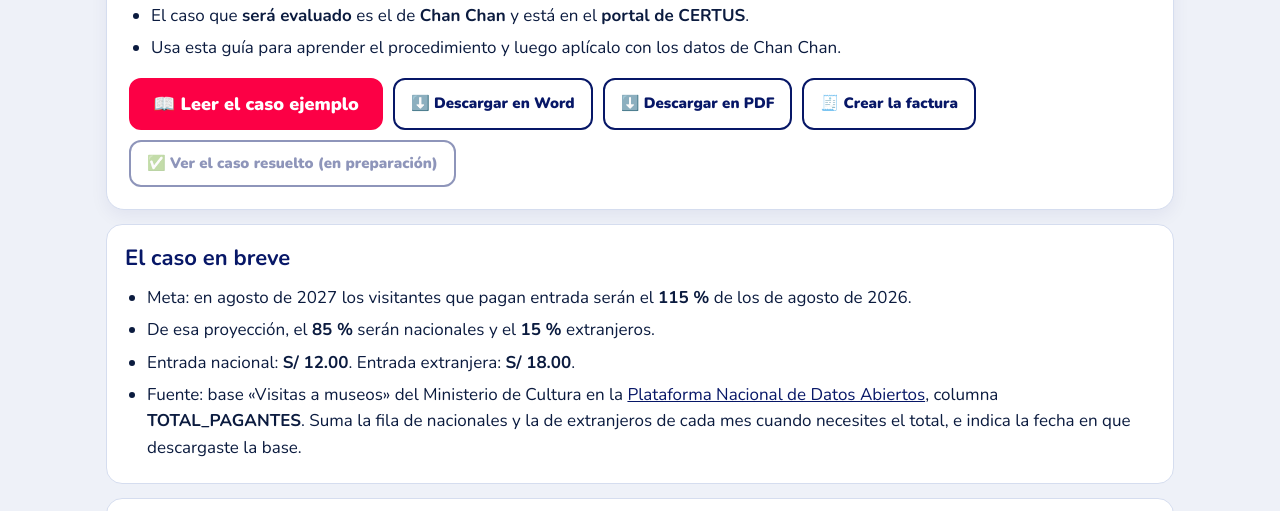
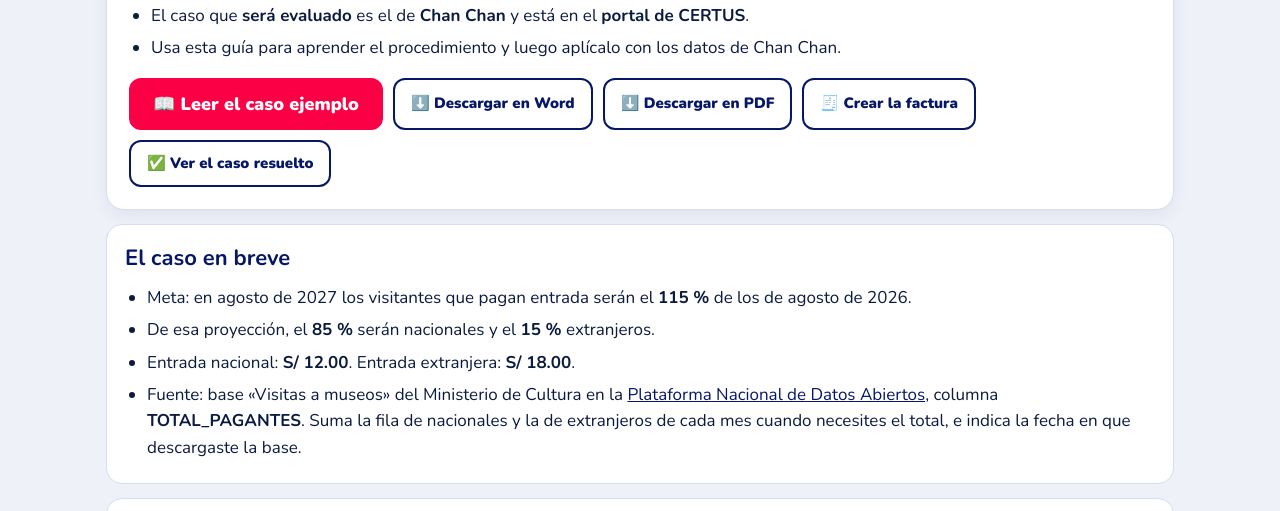
Before and after one commit to EduardoAEGES/cursos_edu, a plain HTML site: page pl-guia-aa2.html in a window 1280 px wide. Shown: the part 220-731 px from the top of the page. Drawn offline with nearby package versions, Linux system fonts and the light colour scheme.

Commit message:
Guía AA2: enlace del caso resuelto
Co-Authored-By: Claude Opus 5.5 <noreply@anthropic.com>
Claude-Session: https://claude.ai/code/session_01BettphNs5jybmkrT89QeAk

```diff
--- a/pl-guia-aa2.html
+++ b/pl-guia-aa2.html
@@ -4,7 +4,7 @@
 <meta charset="UTF-8">
 <meta name="viewport" content="width=device-width, initial-scale=1.0">
 <title>Guía para evidencia AA2</title>
-<meta name="version" content="2026-11-20-6">
+<meta name="version" content="2026-11-20-7">
 <link rel="preconnect" href="https://fonts.googleapis.com">
 <link rel="preconnect" href="https://fonts.gstatic.com" crossorigin>
 <link rel="stylesheet" href="https://fonts.googleapis.com/css2?family=Nunito:wght@400;600;700;800;900&family=Fraunces:opsz,wght@9..144,600;9..144,800&display=swap">
@@ -207,7 +207,7 @@ var DOC_ID = '1vVJBWe0gQwbWkPhMGK5S3uEhyJoqHvrGeUezXa4Kq5k';
 var FACTURA = 'https://laboratorio-tributario.vercel.app/taxlab360/factura.html';
 
 /* Caso resuelto: pega aquí su enlace. Mientras esté vacío, el botón dice «en preparación». */
-var CASO_RESUELTO = '';
+var CASO_RESUELTO = 'https://docs.google.com/document/d/1vVJBWe0gQwbWkPhMGK5S3uEhyJoqHvrGeUezXa4Kq5k/edit?usp=sharing';
 
 /* ------------------------------------------------------------
    VIDEOS: cuando un video esté en YouTube, pega su enlace en
```
